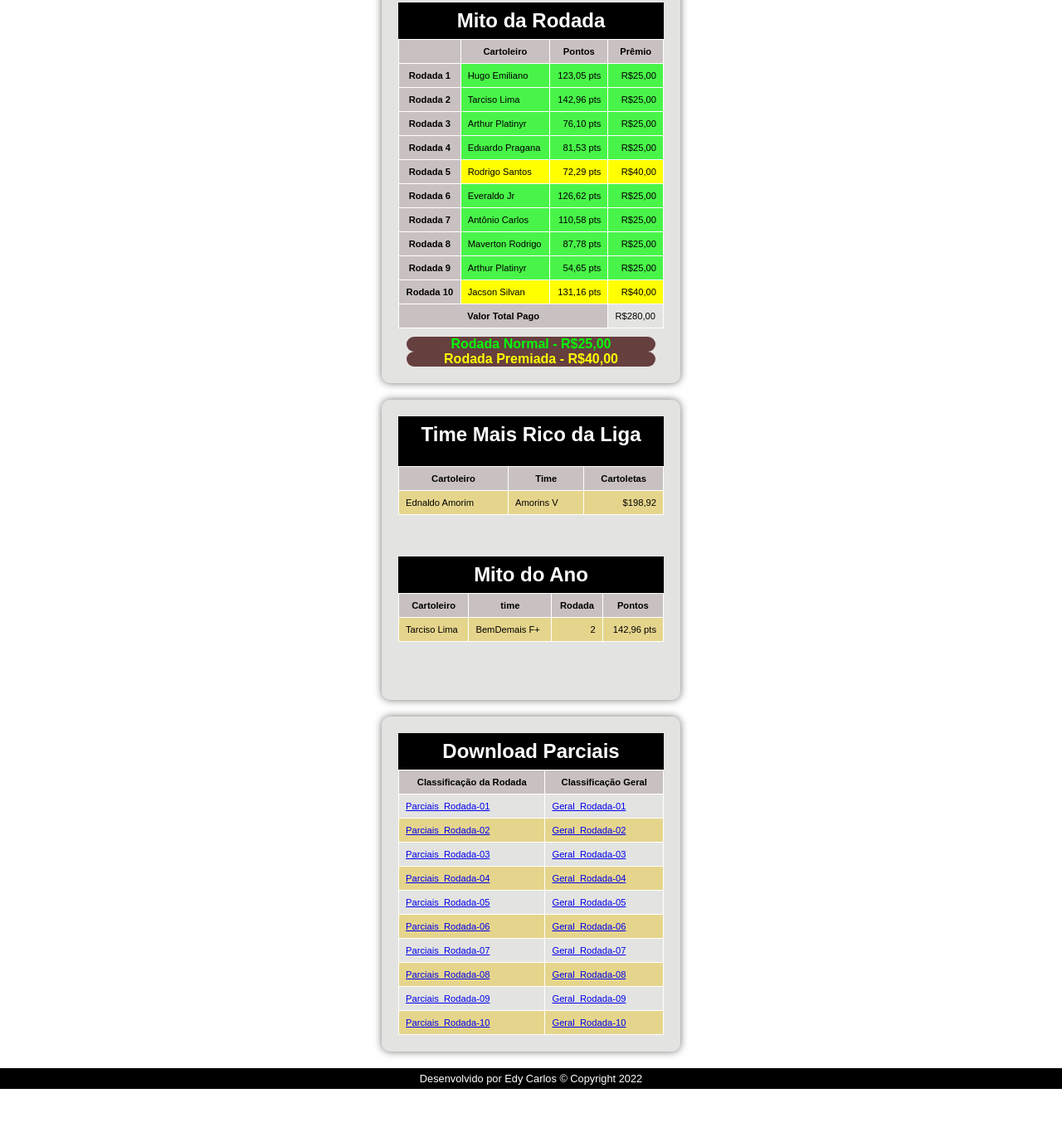
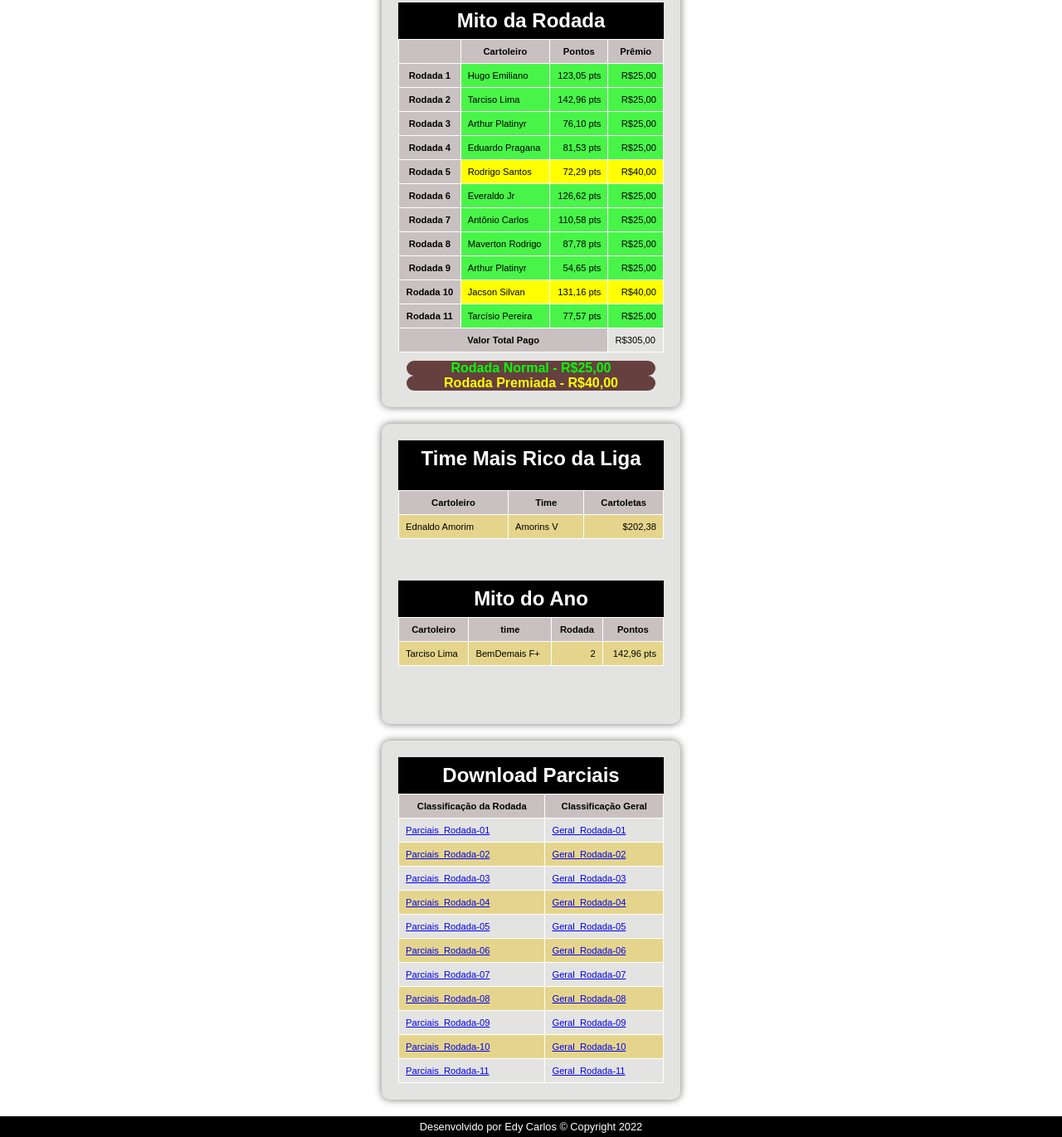
Before and after one commit to edycarlos86/site-cartola, a plain HTML site: page index.html in a window 1280 px wide. Shown: the part 616-1987 px from the top of the page at 83% size. Before the commit the page ends 1929 px from the top, so only its background shows below. Drawn offline with Linux system fonts and the light colour scheme.

Commit message:
rodada 11

```diff
--- a/index.html
+++ b/index.html
@@ -93,11 +93,17 @@
                         <td class="amarelo num">131,16 pts</td>
                         <td class="amarelo num">R$40,00</td>
                     </tr>
+                    <tr>
+                        <th scope="row">Rodada 11</th>
+                        <td class="verde">Tarcísio Pereira</td>
+                        <td class="verde num">77,57 pts</td>
+                        <td class="verde num">R$25,00</td>
+                    </tr>
                 </tbody>
                 <tfoot>
                     <tr>
                         <th scope="row" colspan="3">Valor Total Pago</th>
-                        <td>R$280,00</td>
+                        <td>R$305,00</td>
                     </tr>
                 </tfoot>
             </table>
@@ -120,7 +126,7 @@
                         <tr class="orange">
                             <td>Ednaldo Amorim</td>
                             <td>Amorins V</td>
-                            <td class="num">$198,92</td>
+                            <td class="num">$202,38</td>
                         </tr>
                     </tbody>
                 </table>
@@ -196,6 +202,10 @@
                             <td class="orange"><a href="pdf/Rodada 10 - Rodada.pdf" target="_blank">Parciais_Rodada-10</a></td>
                             <td class="orange"><a href="pdf/Rodada 10 - Geral.pdf" target="_blank">Geral_Rodada-10</a></td>
                         </tr>
+                        <tr>
+                            <td><a href="pdf/Rodada 11 - Rodada.pdf" target="_blank">Parciais_Rodada-11</a></td>
+                            <td><a href="pdf/Rodada 11 - Geral.pdf" target="_blank">Geral_Rodada-11</a></td>
+                        </tr>
                     </tbody>
 
             </table>
```
Also changed, not shown: 2 other files.
